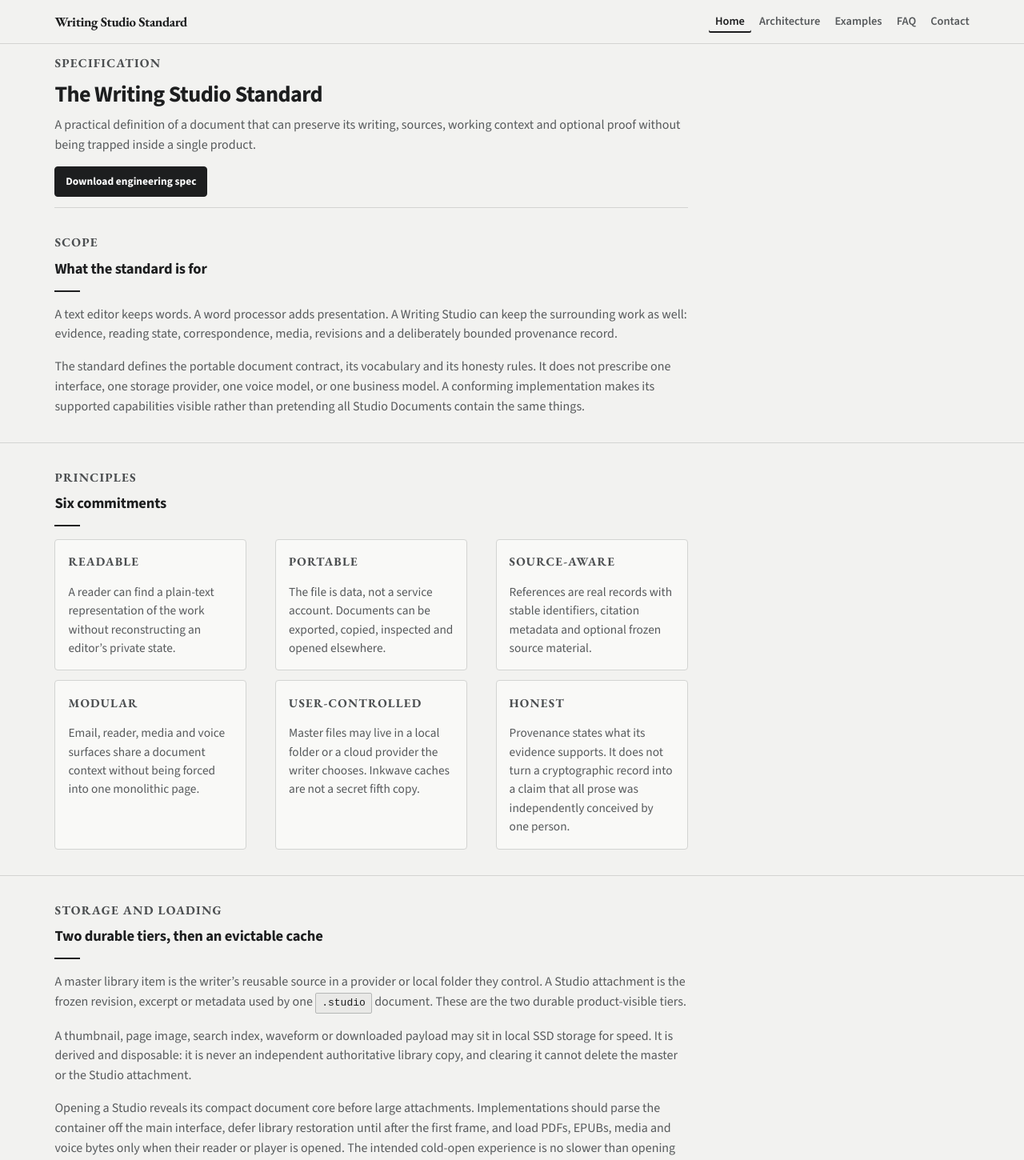
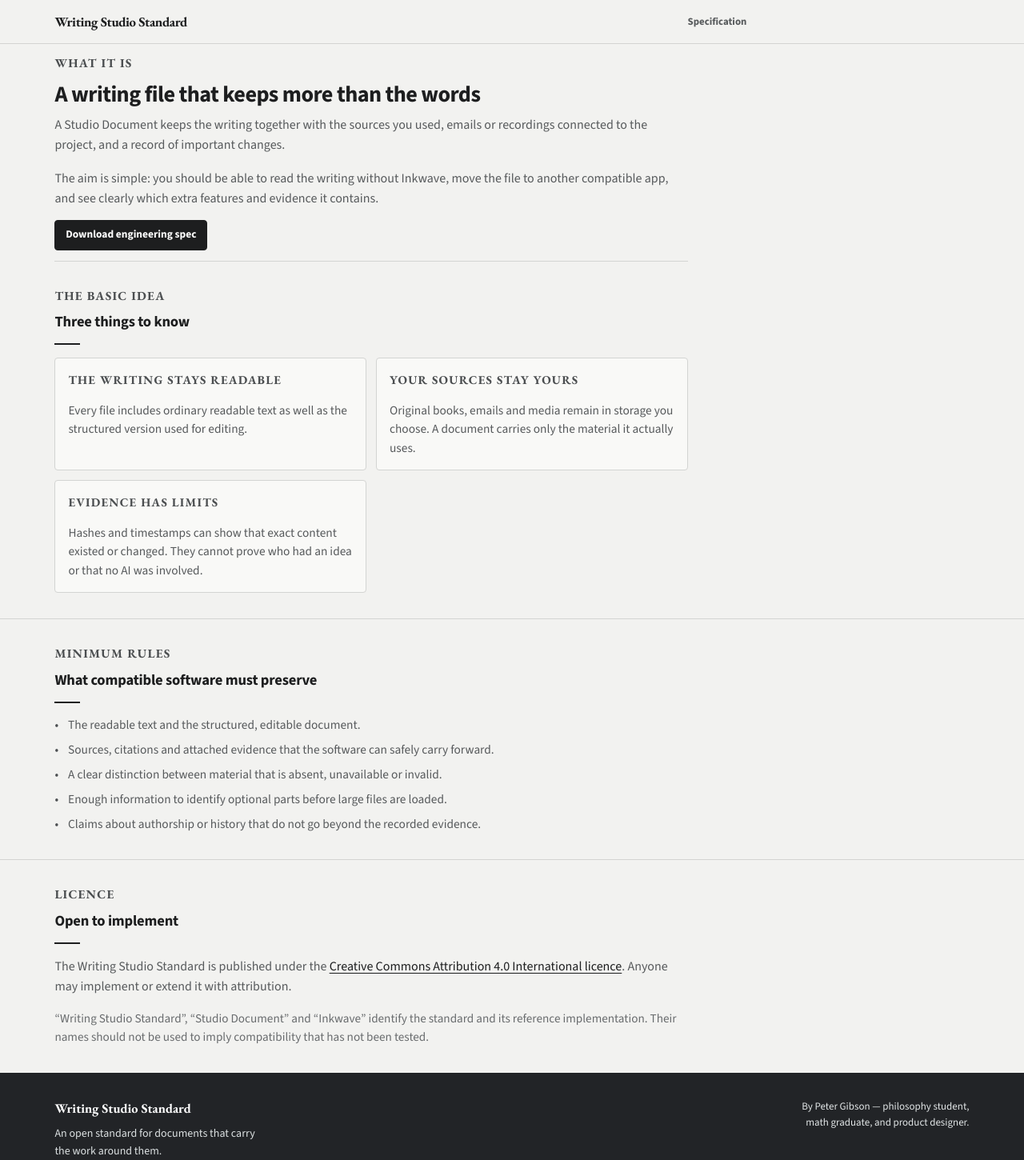
Before and after one commit to albatross310/writingstudiostandard, a React (Vite) app: page / in a window 1280 px wide. Shown: the top 1450 px of the page at 80% size. Built offline with nearby package versions, Linux system fonts and the light colour scheme.

Commit message:
Simplify the public specification entry point

```diff
--- a/src/components/Nav.css
+++ b/src/components/Nav.css
@@ -21,51 +21,22 @@
   font-weight: 700;
   font-size: clamp(0.95rem, 1.4vw, 1.05rem);
   color: var(--ink);
-  text-decoration: none;
   letter-spacing: -0.025em;
   white-space: nowrap;
-  flex-shrink: 0;
-}
-.nav__links {
-  display: flex;
-  align-items: center;
-  gap: 0.15rem;
-  flex-wrap: nowrap;
 }
 
-.nav__link {
+.nav__section {
   font-family: var(--font-sans);
-  font-size: clamp(0.76rem, 1.25vw, 0.9rem);
-  font-weight: 600;
+  font-size: 0.8rem;
+  font-weight: 650;
   color: var(--text-muted);
-  text-decoration: none;
-  padding: 0.42em 0.55em;
-  border-radius: 2px;
-  line-height: 1.1;
   white-space: nowrap;
-  transition: background 0.12s, color 0.12s;
-}
-
-.nav__link:hover {
-  background: var(--surface-muted);
-  color: var(--ink);
-  text-decoration: none;
-}
-
-.nav__link--active {
-  color: var(--ink);
-  background: transparent;
-  box-shadow: inset 0 -2px 0 var(--ink);
 }
 
 @media (min-width: 701px) {
   .nav__inner {
     display: grid;
     grid-template-columns: minmax(0, 1fr) var(--nav-column);
-  }
-
-  .nav__links {
-    justify-content: flex-end;
   }
 }
 
@@ -74,27 +45,13 @@
     font-size: 0.85rem;
   }
 
-  .nav__link {
+  .nav__section {
     font-size: 0.74rem;
-    padding: 0.44em 0.52em;
   }
 }
 
 @media (max-width: 520px) {
   .nav__inner {
     height: 52px;
-    overflow-x: auto;
-    scrollbar-width: none;
-  }
-  .nav__inner::-webkit-scrollbar { display: none; }
-
-  .nav__links {
-    gap: 0.1rem;
   }
 }
-
-@media (min-width: 701px) {
-  .nav__link:last-child {
-    padding-right: 0;
-  }
-}
--- a/src/components/Nav.jsx
+++ b/src/components/Nav.jsx
@@ -1,33 +1,11 @@
-import { NavLink } from 'react-router-dom'
 import './Nav.css'
-
-const links = [
-  { to: '/',              label: 'Home', end: true },
-  { to: '/architecture',  label: 'Architecture'  },
-  { to: '/examples',      label: 'Examples'      },
-  { to: '/faq',           label: 'FAQ'           },
-  { to: '/contact',       label: 'Contact'       },
-]
 
 export default function Nav() {
   return (
     <header className="nav">
       <div className="nav__inner container">
         <span className="nav__wordmark">Writing Studio Standard</span>
-        <nav className="nav__links" aria-label="Primary">
-          {links.map(l => (
-            <NavLink
-              key={l.to}
-              to={l.to}
-              end={l.end}
-              className={({ isActive }) =>
-                'nav__link' + (isActive ? ' nav__link--active' : '')
-              }
-            >
-              {l.label}
-            </NavLink>
-          ))}
-        </nav>
+        <span className="nav__section">Specification</span>
       </div>
     </header>
   )
--- a/src/pages/Architecture.jsx
+++ b/src/pages/Architecture.jsx
@@ -240,7 +240,8 @@
             <p className="card__label">A note on scope</p>
             <p className="card__body">
               Optional-layer schemas remain draft where marked. Compatibility reports and implementation
-              feedback are welcome; <a href="/contact">contact the maintainer</a> with concrete cases.
+              feedback are welcome; email the maintainer at{' '}
+              <a href="mailto:petergibson127@gmail.com">petergibson127@gmail.com</a> with concrete cases.
             </p>
           </div>
         </div>
--- a/src/pages/Standard.jsx
+++ b/src/pages/Standard.jsx
@@ -1,38 +1,86 @@
 import { useMeta } from '../useMeta'
 import DownloadSpecButton from '../components/DownloadSpecButton'
 
-const terms = [
-  { term: 'Writing Studio', def: 'Software that creates, opens or verifies Studio Documents while preserving the parts it understands and declaring the parts it does not.' },
-  { term: 'Studio Document', def: 'A portable .studio record containing an editable document plus its readable representation and any optional associated material.' },
-  { term: 'Master item', def: 'A source, email, document or media item kept in the writer’s own library. A Studio Document carries a frozen reference or payload only when that work needs it.' },
-  { term: 'Voice edition', def: 'A rendered readalong or recording associated with a stable source revision. Audio is separate from its source so it can be retained, re-rendered or omitted without changing the original.' },
-  { term: 'Verified record', def: 'A record with snapshots, signed receipt-chain evidence and, where present, independent timestamp proofs. It verifies the stated technical evidence, not an absolute claim about authorship.' },
-]
+export default function Standard() {
+  useMeta({
+    title: null,
+    description: 'A plain-language introduction to the Writing Studio Standard and its portable, source-aware document format.',
+    path: '/',
+  })
 
-export default function Standard() {
-  useMeta({ title: null, description: 'The Writing Studio Standard defines portable Studio Documents, source-aware writing, contextual modules and optional provenance.', path: '/' })
   return (
     <main>
-      <div className="container container--prose"><div className="page-hero"><p className="page-hero__kicker">Specification</p><h1 className="page-hero__title">The Writing Studio Standard</h1><p className="page-hero__lead">A practical definition of a document that can preserve its writing, sources, working context and optional proof without being trapped inside a single product.</p><div className="btn-group"><DownloadSpecButton /></div></div></div>
+      <div className="container container--prose">
+        <div className="page-hero">
+          <p className="page-hero__kicker">What it is</p>
+          <h1 className="page-hero__title">A writing file that keeps more than the words</h1>
+          <p className="page-hero__lead">
+            A Studio Document keeps the writing together with the sources you used, emails or
+            recordings connected to the project, and a record of important changes.
+          </p>
+          <p className="page-hero__lead page-hero__lead--secondary">
+            The aim is simple: you should be able to read the writing without Inkwave, move the file
+            to another compatible app, and see clearly which extra features and evidence it contains.
+          </p>
+          <div className="btn-group"><DownloadSpecButton /></div>
+        </div>
+      </div>
 
-      <section><div className="container container--prose"><p className="section-label">Scope</p><h2>What the standard is for</h2><hr className="divider" /><p>A text editor keeps words. A word processor adds presentation. A Writing Studio can keep the surrounding work as well: evidence, reading state, correspondence, media, revisions and a deliberately bounded provenance record.</p><p>The standard defines the portable document contract, its vocabulary and its honesty rules. It does not prescribe one interface, one storage provider, one voice model, or one business model. A conforming implementation makes its supported capabilities visible rather than pretending all Studio Documents contain the same things.</p></div></section>
+      <section>
+        <div className="container container--prose">
+          <p className="section-label">The basic idea</p>
+          <h2>Three things to know</h2>
+          <hr className="divider" />
+          <div className="trio-grid">
+            <article className="card">
+              <p className="card__label">The writing stays readable</p>
+              <p className="card__body">Every file includes ordinary readable text as well as the structured version used for editing.</p>
+            </article>
+            <article className="card">
+              <p className="card__label">Your sources stay yours</p>
+              <p className="card__body">Original books, emails and media remain in storage you choose. A document carries only the material it actually uses.</p>
+            </article>
+            <article className="card">
+              <p className="card__label">Evidence has limits</p>
+              <p className="card__body">Hashes and timestamps can show that exact content existed or changed. They cannot prove who had an idea or that no AI was involved.</p>
+            </article>
+          </div>
+        </div>
+      </section>
 
-      <section><div className="container container--prose"><p className="section-label">Principles</p><h2>Six commitments</h2><hr className="divider" /><div className="trio-grid trio-grid--principles">
-        <article className="card"><p className="card__label">Readable</p><p className="card__body">A reader can find a plain-text representation of the work without reconstructing an editor’s private state.</p></article>
-        <article className="card"><p className="card__label">Portable</p><p className="card__body">The file is data, not a service account. Documents can be exported, copied, inspected and opened elsewhere.</p></article>
-        <article className="card"><p className="card__label">Source-aware</p><p className="card__body">References are real records with stable identifiers, citation metadata and optional frozen source material.</p></article>
-        <article className="card"><p className="card__label">Modular</p><p className="card__body">Email, reader, media and voice surfaces share a document context without being forced into one monolithic page.</p></article>
-        <article className="card"><p className="card__label">User-controlled</p><p className="card__body">Master files may live in a local folder or a cloud provider the writer chooses. Inkwave caches are not a secret fifth copy.</p></article>
-        <article className="card"><p className="card__label">Honest</p><p className="card__body">Provenance states what its evidence supports. It does not turn a cryptographic record into a claim that all prose was independently conceived by one person.</p></article>
-      </div></div></section>
+      <section>
+        <div className="container container--prose">
+          <p className="section-label">Minimum rules</p>
+          <h2>What compatible software must preserve</h2>
+          <hr className="divider" />
+          <ul className="checklist">
+            <li>The readable text and the structured, editable document.</li>
+            <li>Sources, citations and attached evidence that the software can safely carry forward.</li>
+            <li>A clear distinction between material that is absent, unavailable or invalid.</li>
+            <li>Enough information to identify optional parts before large files are loaded.</li>
+            <li>Claims about authorship or history that do not go beyond the recorded evidence.</li>
+          </ul>
+        </div>
+      </section>
 
-      <section><div className="container container--prose"><p className="section-label">Storage and loading</p><h2>Two durable tiers, then an evictable cache</h2><hr className="divider" /><p>A master library item is the writer’s reusable source in a provider or local folder they control. A Studio attachment is the frozen revision, excerpt or metadata used by one <code className="tag">.studio</code> document. These are the two durable product-visible tiers.</p><p>A thumbnail, page image, search index, waveform or downloaded payload may sit in local SSD storage for speed. It is derived and disposable: it is never an independent authoritative library copy, and clearing it cannot delete the master or the Studio attachment.</p><p>Opening a Studio reveals its compact document core before large attachments. Implementations should parse the container off the main interface, defer library restoration until after the first frame, and load PDFs, EPUBs, media and voice bytes only when their reader or player is opened. The intended cold-open experience is no slower than opening the equivalent writing in Markdown.</p></div></section>
-
-      <section><div className="container container--prose"><p className="section-label">Definitions</p><h2>Primary terms</h2><hr className="divider" /><dl className="definition-table">{terms.map(({ term, def }) => <div className="definition-table__row" key={term}><dt>{term}</dt><dd>{def}</dd></div>)}</dl></div></section>
-
-      <section><div className="container container--prose"><p className="section-label">Conformance</p><h2>What an implementation must do</h2><hr className="divider" /><p>A conforming writer produces a <code className="tag">.studio</code> record with a versioned, structured document and a readable text representation. It must preserve fields it does not understand whenever it can do so safely, and it must never silently discard provenance, citations or attached evidence during an ordinary open-and-save cycle.</p><p>A conforming reader identifies the capabilities carried by a document and clearly distinguishes unavailable material from absent material. A verifier checks the versioned evidence that is present; it does not infer stronger claims from missing information.</p></div></section>
-
-      <section><div className="container container--prose"><p className="section-label">Licence</p><h2>Published under CC BY 4.0</h2><hr className="divider" /><p>The Writing Studio Standard is published under the <a href="https://creativecommons.org/licenses/by/4.0/" target="_blank" rel="noopener noreferrer">Creative Commons Attribution 4.0 International licence</a>. Anyone may implement, extend or build upon it, provided they attribute the Writing Studio Standard.</p><p style={{ marginTop: '1rem', color: 'var(--quiet)', fontSize: '0.95rem' }}>“Writing Studio Standard”, “Studio Document” and “Inkwave” are intended product and standard names. The format remains open; its name should not be used to imply compatibility that an implementation has not earned.</p></div></section>
+      <section>
+        <div className="container container--prose">
+          <p className="section-label">Licence</p>
+          <h2>Open to implement</h2>
+          <hr className="divider" />
+          <p>
+            The Writing Studio Standard is published under the{' '}
+            <a href="https://creativecommons.org/licenses/by/4.0/" target="_blank" rel="noopener noreferrer">
+              Creative Commons Attribution 4.0 International licence
+            </a>. Anyone may implement or extend it with attribution.
+          </p>
+          <p style={{ marginTop: '1rem', color: 'var(--quiet)', fontSize: '0.95rem' }}>
+            “Writing Studio Standard”, “Studio Document” and “Inkwave” identify the standard and its
+            reference implementation. Their names should not be used to imply compatibility that has
+            not been tested.
+          </p>
+        </div>
+      </section>
     </main>
   )
 }
--- a/src/styles/global.css
+++ b/src/styles/global.css
@@ -117,7 +117,7 @@
   max-width: var(--content-rail);
 }
 
-/* On desktop, main content ends where the navigation-link column begins. */
+/* On desktop, main content ends where the header's Specification label begins. */
 @media (min-width: 701px) {
   main .container {
     padding-right: calc(var(--page-gutter) + var(--nav-column));
```
Also changed, not shown: src/content/engineering-spec.md (+15 -4 lines), 1 other file (tests, documents, lock files or other folders).
